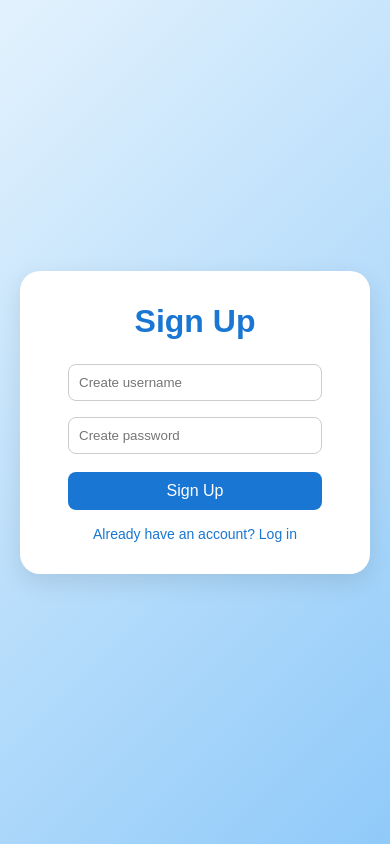
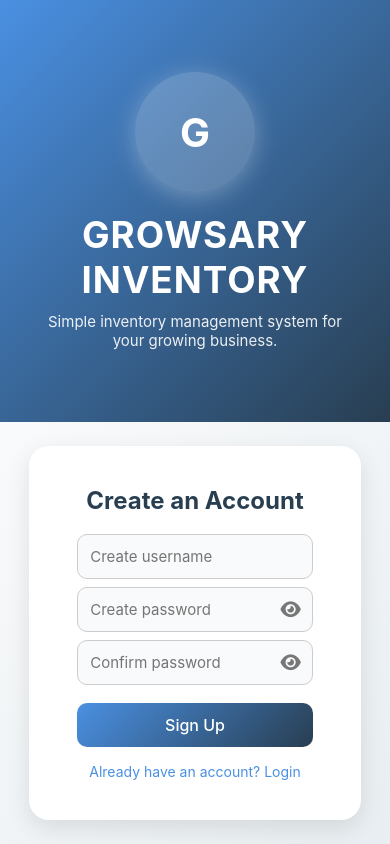
Before and after one commit to DenJacks/Inventory-System, a plain HTML site: page loginSignup.html in a window 390 px wide. Both pictures are taken after a click on the element "Don’t have an account? Sign up". Drawn offline with Linux system fonts and the light colour scheme.

Commit message:
updated design and added transition

```diff
--- a/loginSignup.html
+++ b/loginSignup.html
@@ -1,74 +1,151 @@
 <!DOCTYPE html>
 <html lang="en">
+
 <head>
-  <meta charset="UTF-8">
-  <meta name="viewport" content="width=device-width, initial-scale=1.0">
-  <title>GrowSary Inventory | Login</title>
+	<meta charset="UTF-8" />
+	<meta name="viewport" content="width=device-width, initial-scale=1.0" />
+	<title>GrowSary Inventory | Login & Sign Up</title>
+	<link rel="stylesheet" href="https://cdnjs.cloudflare.com/ajax/libs/font-awesome/6.5.0/css/all.min.css">
 	<style>
 		* {
 			margin: 0;
 			padding: 0;
 			box-sizing: border-box;
-      font-family: "Poppins", sans-serif;
+			font-family: "Inter", sans-serif;
 		}
 
 		body {
-      background: linear-gradient(135deg, #e3f2fd, #90caf9);
+			display: flex;
+			height: 100vh;
+			overflow: hidden;
+		}
+
+		.left-side {
+			flex: 1;
+			background: linear-gradient(135deg, #4a90e2, #283e51);
+			color: white;
+			display: flex;
+			flex-direction: column;
+			justify-content: center;
+			align-items: center;
+			text-align: center;
+			padding: 2rem;
+			animation: slideLeft 1s ease;
+		}
+
+		.logo-box {
+			width: 120px;
+			height: 120px;
+			background: rgba(255, 255, 255, 0.2);
+			border-radius: 50%;
 			display: flex;
 			justify-content: center;
 			align-items: center;
-      min-height: 100vh;
+			color: #fff;
+			font-size: 40px;
+			font-weight: 700;
+			margin-bottom: 20px;
+			box-shadow: 0 4px 25px rgba(255, 255, 255, 0.3);
+			backdrop-filter: blur(6px);
 		}
 
-    .container {
+		.left-side h1 {
+			font-size: 2.3rem;
+			margin-bottom: 10px;
+			letter-spacing: 1px;
+		}
+
+		.left-side p {
+			font-size: 15px;
+			opacity: 0.9;
+			max-width: 320px;
+		}
+
+		.right-side {
+			flex: 1;
+			background: linear-gradient(135deg, #f9fafb, #e8eef1);
+			display: flex;
+			justify-content: center;
+			align-items: center;
+			animation: slideRight 1s ease;
+		}
+
+		.form-container {
 			background: white;
-      padding: 2rem 3rem;
+			width: 380px;
+			padding: 2.5rem 3rem;
 			border-radius: 20px;
 			box-shadow: 0 8px 25px rgba(0, 0, 0, 0.1);
-      width: 350px;
 			text-align: center;
-      animation: fadeIn 0.8s ease-in-out;
+			animation: fadeIn 1s ease;
 		}
 
-    h1 {
-      color: #1976d2;
-      margin-bottom: 1rem;
+		h2 {
+			color: #283e51;
+			margin-bottom: 1.2rem;
+		}
+
+		.input-box {
+			position: relative;
+			width: 100%;
+			margin: 0.5rem 0;
 		}
 
 		input {
 			width: 100%;
-      padding: 10px;
-      margin: 0.5rem 0;
+			padding: 12px;
+			padding-right: 40px;
 			border: 1px solid #ccc;
-      border-radius: 8px;
+			border-radius: 10px;
 			outline: none;
+			font-size: 15px;
 			transition: 0.3s;
+			background-color: #f9fafb;
 		}
 
 		input:focus {
-      border-color: #1976d2;
+			border-color: #4a90e2;
+			box-shadow: 0 0 8px rgba(74, 144, 226, 0.3);
+			background-color: #fff;
+		}
+
+		.eye-icon {
+			position: absolute;
+			right: 12px;
+			top: 50%;
+			transform: translateY(-50%);
+			cursor: pointer;
+			color: #777;
+			font-size: 18px;
+			transition: 0.2s;
+		}
+
+		.eye-icon:hover {
+			color: #4a90e2;
 		}
 
 		button {
 			width: 100%;
-      background: #1976d2;
+			background: linear-gradient(135deg, #4a90e2, #283e51);
 			color: white;
-      padding: 10px;
+			padding: 12px;
 			border: none;
-      border-radius: 8px;
+			border-radius: 10px;
 			cursor: pointer;
 			font-size: 16px;
 			transition: 0.3s;
 			margin-top: 10px;
+			font-weight: 500;
 		}
 
 		button:hover {
-      background: #1565c0;
+			transform: scale(1.03);
+			background: linear-gradient(135deg, #3d7bd1, #1d2f3f);
 		}
 
 		.toggle {
 			margin-top: 1rem;
-      color: #1976d2;
+			color: #4a90e2;
 			cursor: pointer;
 			font-size: 14px;
 		}
@@ -78,75 +155,176 @@
 		}
 
 		@keyframes fadeIn {
-      from { opacity: 0; transform: translateY(20px); }
-      to { opacity: 1; transform: translateY(0); }
+			from {
+				opacity: 0;
+				transform: translateY(20px);
+			}
+
+			to {
+				opacity: 1;
+				transform: translateY(0);
+			}
+		}
+
+		@keyframes slideLeft {
+			from {
+				opacity: 0;
+				transform: translateX(-50px);
+			}
+
+			to {
+				opacity: 1;
+				transform: translateX(0);
+			}
+		}
+
+		@keyframes slideRight {
+			from {
+				opacity: 0;
+				transform: translateX(50px);
+			}
+
+			to {
+				opacity: 1;
+				transform: translateX(0);
+			}
+		}
+
+		@media (max-width: 900px) {
+			body {
+				flex-direction: column;
+			}
+
+			.left-side,
+			.right-side {
+				flex: none;
+				width: 100%;
+				height: 50vh;
+			}
+
+			.form-container {
+				width: 85%;
+			}
 		}
 	</style>
 </head>
+
 <body>
-  <div class="container">
-    <h1 id="formTitle">Login</h1>
-
-    <div id="loginForm">
-      <input type="text" id="loginName" placeholder="Enter your name" required>
-      <input type="password" id="loginPassword" placeholder="Enter password" required>
-      <button onclick="login()">Login</button>
-      <div class="toggle" onclick="showSignup()">Don’t have an account? Sign up</div>
+	<div class="left-side">
+		<div class="logo-box">G</div>
+		<h1>GROWSARY INVENTORY</h1>
+		<p>Simple inventory management system for your growing business.</p>
 	</div>
 
-    <div id="signupForm" style="display: none;">
-      <input type="text" id="signupName" placeholder="Create username" required>
+	<div class="right-side">
+		<div class="form-container" id="login-form">
+			<h2>LOG-IN</h2>
+			<input type="text" id="loginName" placeholder="Enter your username" required>
+			<div class="input-box">
+				<input type="password" id="loginPassword" placeholder="Enter your password" required>
+				<i class="fa-solid fa-eye eye-icon" onclick="togglePassword('loginPassword', this)"></i>
+			</div>
+			<button onclick="login()">Login</button>
+			<div class="toggle" onclick="showSignUp()">Don’t have an account? Sign up</div>
+		</div>
+
+		<div class="form-container" id="signup-form" style="display:none;">
+			<h2>Create an Account</h2>
+			<input type="text" id="signupName" placeholder="Create username" required autocomplete="off">
+
+			<div class="input-box">
 				<input type="password" id="signupPassword" placeholder="Create password" required>
-      <button onclick="signup()">Sign Up</button>
-      <div class="toggle" onclick="showLogin()">Already have an account? Log in</div>
+				<i class="fa-solid fa-eye eye-icon" onclick="togglePassword('signupPassword', this)"></i>
+			</div>
+
+			<div class="input-box">
+				<input type="password" id="confirmPassword" placeholder="Confirm password" required>
+				<i class="fa-solid fa-eye eye-icon" onclick="togglePassword('confirmPassword', this)"></i>
+			</div>
+
+			<button onclick="signUp()">Sign Up</button>
+			<div class="toggle" onclick="showLogin()">Already have an account? Login</div>
 		</div>
 	</div>
 
 	<script>
-    function showSignup() {
-      document.getElementById("loginForm").style.display = "none";
-      document.getElementById("signupForm").style.display = "block";
-      document.getElementById("formTitle").innerText = "Sign Up";
+		function togglePassword(id, el) {
+			const input = document.getElementById(id);
+			if (input.type === "password") {
+				input.type = "text";
+				el.classList.replace("fa-eye", "fa-eye-slash");
+			} else {
+				input.type = "password";
+				el.classList.replace("fa-eye-slash", "fa-eye");
+			}
+		}
+
+		function showSignUp() {
+			document.getElementById("login-form").style.display = "none";
+			document.getElementById("signup-form").style.display = "block";
 		}
 
 		function showLogin() {
-      document.getElementById("signupForm").style.display = "none";
-      document.getElementById("loginForm").style.display = "block";
-      document.getElementById("formTitle").innerText = "Login";
+			document.getElementById("signup-form").style.display = "none";
+			document.getElementById("login-form").style.display = "block";
 		}
 
-    function signup() {
+		function signUp() {
 			const name = document.getElementById("signupName").value.trim();
 			const password = document.getElementById("signupPassword").value.trim();
+			const confirm = document.getElementById("confirmPassword").value.trim();
 
-      if (name === "" || password === "") {
-        alert("Please fill in all fields.");
+			if (!name || !password || !confirm) {
+				alert("Please fill in all fields!");
 				return;
 			}
 
-      const user = { name, password };
-      localStorage.setItem("user", JSON.stringify(user));
-      alert("Sign up successful! You can now log in.");
+			if (password.length < 8) {
+				alert("Password must be at least 8 characters long!");
+				return;
+			}
+
+			if (password !== confirm) {
+				alert("Passwords do not match!");
+				return;
+			}
+
+			let users = JSON.parse(localStorage.getItem("users")) || [];
+			const existingUser = users.find(u => u.name === name);
+
+			if (existingUser) {
+				alert("Username already exists!");
+				return;
+			}
+
+			users.push({ name, password });
+			localStorage.setItem("users", JSON.stringify(users));
+			alert("Sign-up successful! You can now log in.");
 			showLogin();
 		}
 
 		function login() {
 			const name = document.getElementById("loginName").value.trim();
 			const password = document.getElementById("loginPassword").value.trim();
-      const savedUser = JSON.parse(localStorage.getItem("user"));
+			const users = JSON.parse(localStorage.getItem("users")) || [];
 
-      if (!savedUser) {
-        alert("No user found. Please sign up first.");
+			const user = users.find(u => u.name === name && u.password === password);
+
+			if (!user) {
+				alert("Incorrect username or password!");
 				return;
 			}
 
-      if (name === savedUser.name && password === savedUser.password) {
-        alert("Login successful! Welcome back, " + name + "!");
+			localStorage.setItem("loggedInUser", JSON.stringify(user));
+			alert("Login successful! Welcome, " + name + "!");
 			window.location.href = "homepage.html";
-      } else {
-        alert("Incorrect username or password!");
 		}
+
+		function logout() {
+			localStorage.removeItem("loggedInUser");
+			window.location.href = "index.html";
 		}
 	</script>
 </body>
+
 </html>
```
Also changed, not shown: homepage.html (+151 -55 lines). Lines whose indentation alone changed are shown as unchanged.
